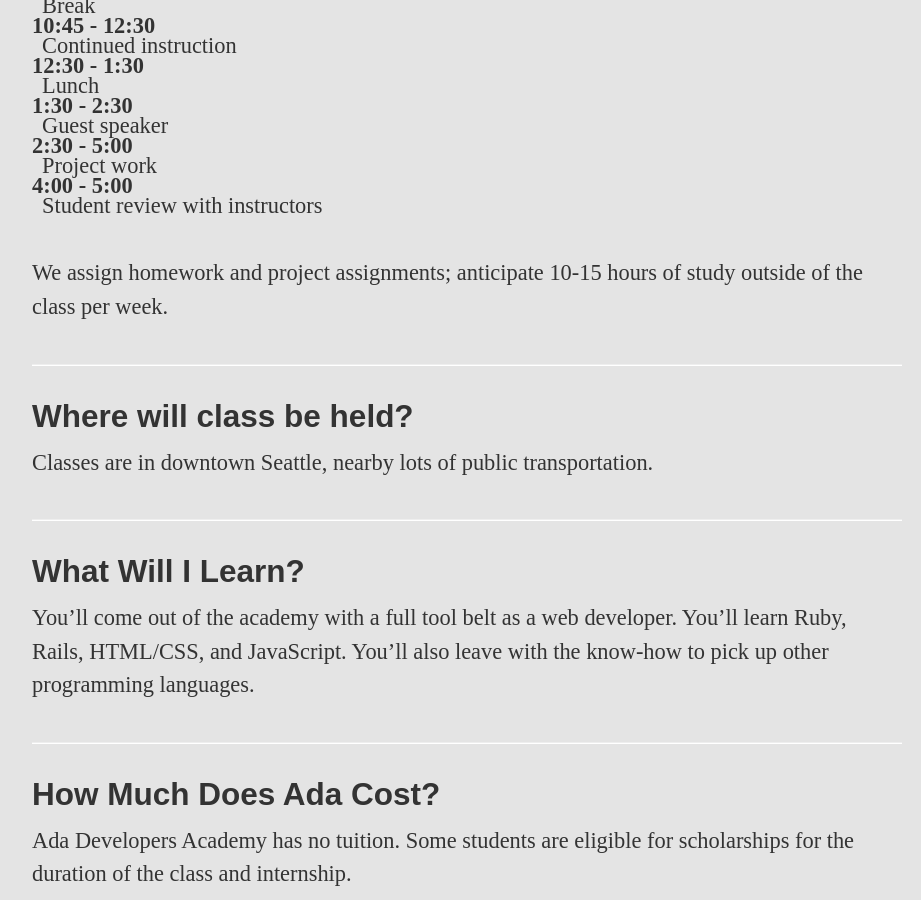
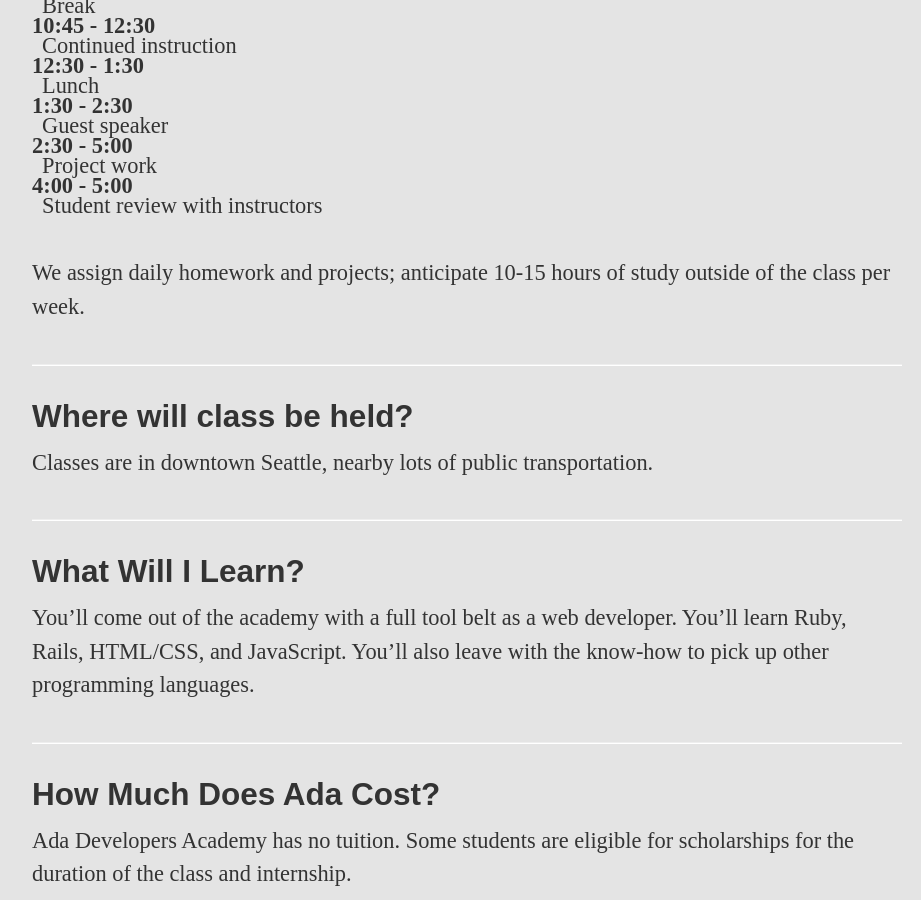
Before and after one commit to Ada-Developers-Academy/adadevelopersacademy.org, a Jekyll site: the page built from faq/index.html, in a window 1280 px wide and 900 px high, scrolled down 1298 px. Shown: the whole window, without its empty margins (328-1249 px from the left). Built offline with Jekyll 4.4.1, drawn with Linux system fonts in a browser that asks for light colours; nearby versions of some CDN libraries.

Commit message:
Fix typo.

```diff
--- a/faq/index.html
+++ b/faq/index.html
@@ -64,7 +64,7 @@
                <dt>4:00 - 5:00</dt>   <dd>Student review with instructors</dd>
              </dl>
            </p>
-           <p>We assign homework and project assignments; anticipate 10-15 hours of study outside of the class per week. </p>
+           <p>We assign daily homework and projects; anticipate 10-15 hours of study outside of the class per week. </p>
            <hr/>
         </section>
          <section id="where">
```
